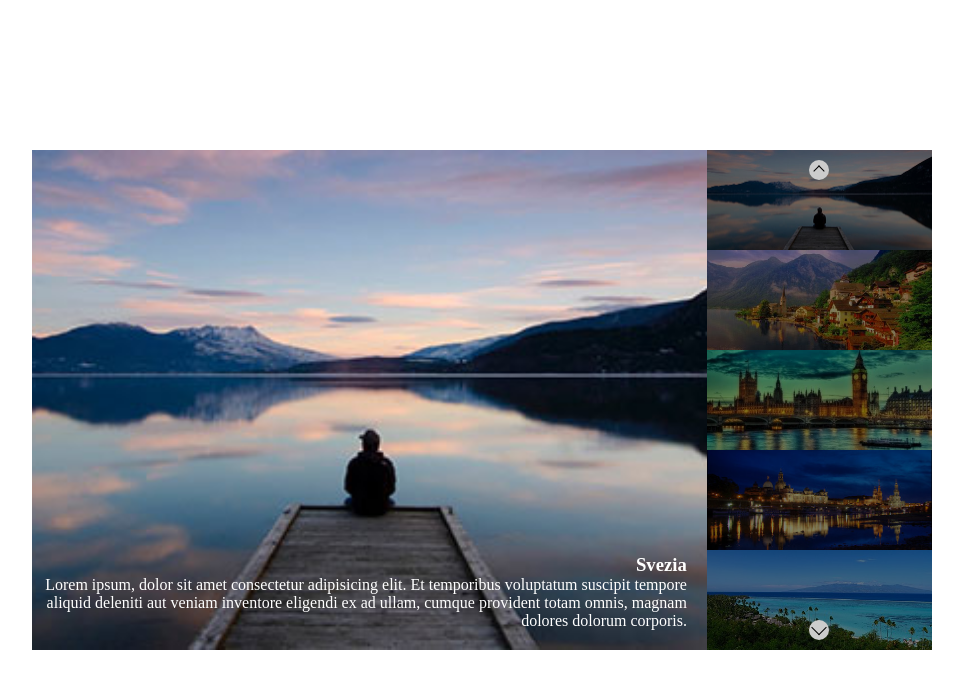
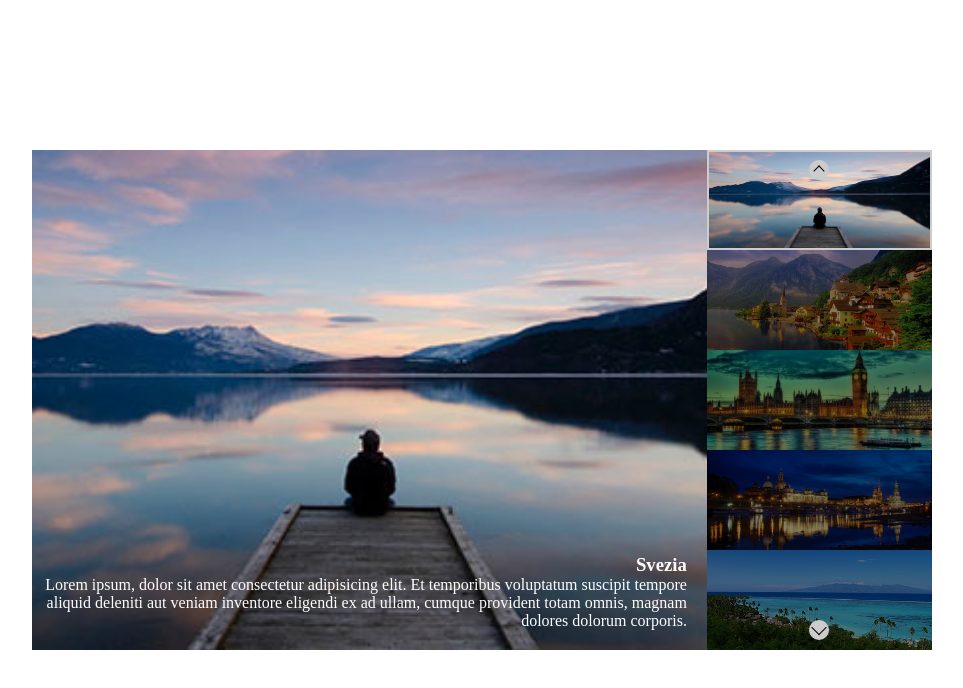
Before and after one commit to GCaringi/vue-slider, a plain HTML site: page index.html in a window 1280 px wide. Both pictures are taken after a click on the element 977 px from the left and 200 px from the top of the page. Shown: the whole page, without its empty margins (158-1121 px from the left). Drawn offline with nearby package versions, Linux system fonts and the light colour scheme.

Commit message:
Add bonus 1 click on tab

```diff
--- a/index.html
+++ b/index.html
@@ -23,7 +23,8 @@
         <div class="thumbs">
             <div class="prev" @click = "prevImg()"></div>
 
-            <div class="thumb" v-for = "image in images">
+            <div class="thumb" v-for = "(image, i) in images" :class = "currentIndex === i ? 'active' : ''"
+                    @click = choseImg(i)>
                 <img :src= "image.src" :alt="image.title">
             </div>
 
--- a/js/main.js
+++ b/js/main.js
@@ -66,5 +66,8 @@ const app = new Vue({
         prevImg(){
             this.currentIndex === 0 ? this.currentIndex = this.images.length-1 : this.currentIndex--;
         },
+        choseImg(index){
+            this.currentIndex = index;
+        }
     }
 })
```
